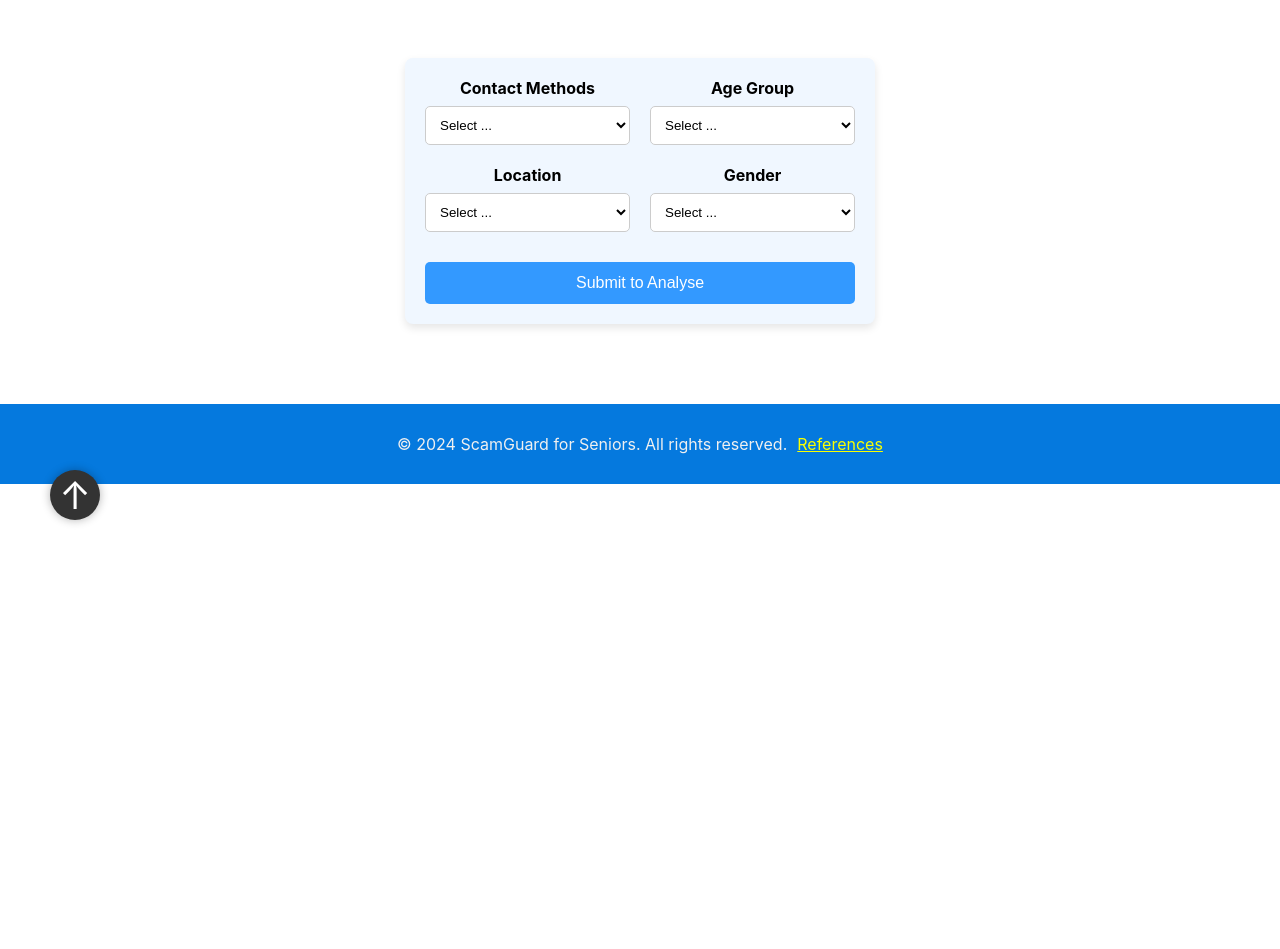
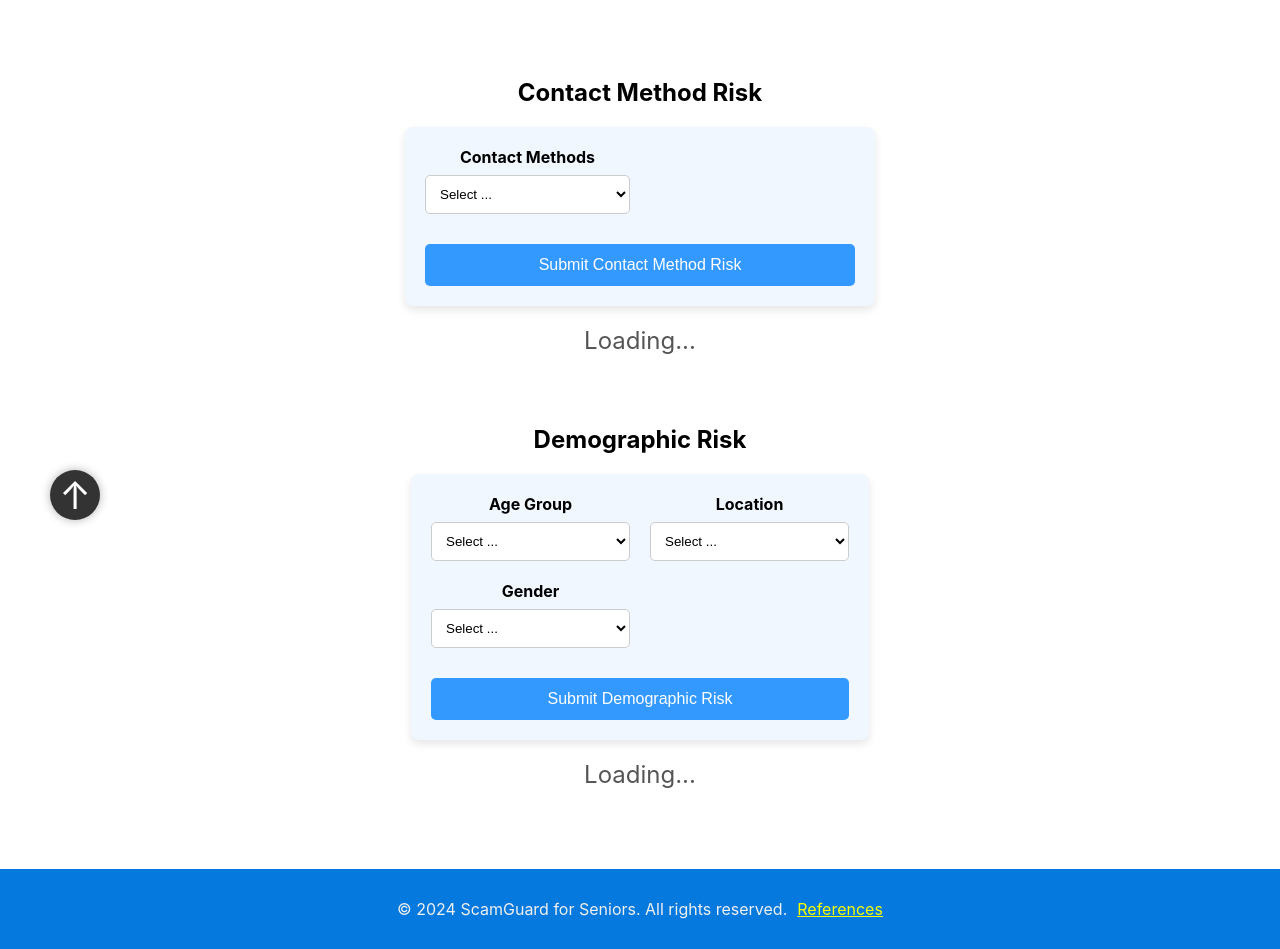
Before and after one commit to YQiZhu/ScamGuard, a React (Create React App) app in the folder scamguard_react/: page /riskAssessment in a window 1280 px wide. Shown: the part 240-1189 px from the top of the page. Before the commit the page ends 800 px from the top, so only its background shows below. Built offline with nearby package versions, Linux system fonts and the light colour scheme.

Commit message:
Update connection between frond and back end for Risk Assessment Page

```diff
--- a/scamguard_react/src/RiskAssessmentPage.css
+++ b/scamguard_react/src/RiskAssessmentPage.css
@@ -24,6 +24,13 @@
     align-items: center;
     margin-top: 20px;
     padding-bottom: 30px;
+}
+
+.loading {
+    font-size: 1.5rem;
+    color: #555;
+    text-align: center;
+    margin-top: 20px;
 }
 
 .risk-form {
--- a/scamguard_react/src/RiskAssessmentPage.js
+++ b/scamguard_react/src/RiskAssessmentPage.js
@@ -5,47 +5,66 @@ import ScamResultsChart from './RiskAssessment/ScamResultsChart';  // Import cha
 
 const RiskAssessmentPage = () => {
 
+    // State for Contact Method form
     const [contactMethod, setContactMethod] = useState('');
+    const [contactMethodData, setContactMethodData] = useState([]);
+    const [isSubmittedContactMethod, setIsSubmittedContactMethod] = useState(false);
+    const [isLoadingContactMethod, setIsLoadingContactMethod] = useState(true);  // To track loading
+
+    // State for Demographic Risk form
     const [gender, setGender] = useState('');
     const [location, setLocation] = useState('');
     const [ageGroup, setAgeGroup] = useState('');
-    const [scamData, setScamData] = useState([]);
-    const [isSubmitted, setIsSubmitted] = useState(false);  // To track form submission
-
+    const [demographicData, setDemographicData] = useState([]);
+    const [isSubmittedDemographic, setIsSubmittedDemographic] = useState(false);
+    const [isLoadingDemographic, setIsLoadingDemographic] = useState(true);  // To track loading
 
     const contactMethods = ['Email', 'Fax', 'Internet', 'Mail', 'Mobile apps', 'Phone call', 'Social media/Online forums', 'Text message'];
     const genders = ['Female', 'Male'];
     const locations = ['Australian Capital Territory', 'New South Wales', 'Northern Territory', 'Queensland', 'South Australia', 'Tasmania', 'Victoria', 'Western Australia'];
     const ageGroups = ['65 and over', 'All Ages'];
 
-    const handleSubmit = (e) => {
+    // Handle Contact Method form submission
+    const handleSubmitContactMethod = (e) => {
         e.preventDefault();
-        setIsSubmitted(true);  // Trigger form submission state
+        setIsSubmittedContactMethod(true);
 
+        // Prepare form data for contact method API
+        const formData = { contact_method: contactMethod };
+
+        // Call the contact method risk API
+        axios.post('https://scamguard.live/api/contact_method_risk/', formData)
+            .then((response) => {
+                setContactMethodData(response.data);
+                setIsLoadingContactMethod(false);
+            })
+            .catch((error) => {
+                console.error('Error fetching Contact Method Risk:', error);
+                setIsLoadingContactMethod(false);
+            });
+    };
+
+    // Handle Demographic Risk form submission
+    const handleSubmitDemographic = (e) => {
+        e.preventDefault();
+        setIsSubmittedDemographic(true);
+
+        // Prepare form data for demographic risk API
         const formData = {
-            contact_method: contactMethod,
             gender: gender,
             location: location,
             age_group: ageGroup,
         };
 
-        // Determine which API to call based on the available inputs
-        let apiUrl = '';
-        if (contactMethod) {
-            apiUrl = 'https://scamguard.live/api/contact_method_risk/';  // For contact method risk
-        } else {
-            apiUrl = 'https://scamguard.live/api/demographic_risk/';  // For demographic risk
-        }
-
-        // Send POST request to Django backend
-        axios.post(apiUrl, formData)
+        // Call the demographic risk API
+        axios.post('https://scamguard.live/api/demographic_risk/', formData)
             .then((response) => {
-                console.log('Analysis Data: ', response.data);
-                // Handle the response and display the chart here
-                setScamData(response.data);
+                setDemographicData(response.data);
+                setIsLoadingDemographic(false);
             })
             .catch((error) => {
-                console.error('There was an error!', error);
+                console.error('Error fetching Demographic Risk:', error);
+                setIsLoadingContactMethod(false);
             });
     };
 
@@ -58,7 +77,9 @@ const RiskAssessmentPage = () => {
 
             <main className="ScamRiskPage">
                 <section className="analysis-form">
-                    <form onSubmit={handleSubmit} className="risk-form">
+                    {/* Contact Method Risk Form */}
+                    <h2>Contact Method Risk</h2>
+                    <form onSubmit={handleSubmitContactMethod} className="risk-form">
                         <div className="form-group">
                             <label>Contact Methods</label>
                             <select onChange={(e) => setContactMethod(e.target.value)} value={contactMethod}>
@@ -68,7 +89,32 @@ const RiskAssessmentPage = () => {
                                 ))}
                             </select>
                         </div>
+                        <button type="submit" className="submit-btn">Submit Contact Method Risk</button>
+                    </form>
 
+                    {isLoadingContactMethod && (
+                        <div className="loading">Loading...</div>  // Display loading sign while data is being fetched
+                    )}
+
+                    {/* Display Contact Method Risk Chart */}
+                    {isSubmittedContactMethod && !isLoadingContactMethod && contactMethodData.length > 0 && (
+                        <section className="scam-chart">
+                            <h3>Contact Method Risk Analysis Results</h3>
+                            <ScamResultsChart data={contactMethodData} />
+                            {contactMethodData.map((scam, index) => (
+                                <div key={index} className="scam-description">
+                                    <p>{scam.text}</p>
+                                    <a href={scam.link} target="_blank" rel="noopener noreferrer">Learn more about this scam</a>
+                                </div>
+                            ))}
+                        </section>
+                    )}
+                </section>
+
+                <section className="analysis-form">
+                    {/* Demographic Risk Form */}
+                    <h2>Demographic Risk</h2>
+                    <form onSubmit={handleSubmitDemographic} className="risk-form">
                         <div className="form-group">
                             <label>Age Group</label>
                             <select onChange={(e) => setAgeGroup(e.target.value)} value={ageGroup}>
@@ -99,15 +145,18 @@ const RiskAssessmentPage = () => {
                             </select>
                         </div>
 
-                        <button type="submit" className="submit-btn">Submit to Analyse</button>
+                        <button type="submit" className="submit-btn">Submit Demographic Risk</button>
                     </form>
-                </section>
 
-                {isSubmitted && scamData.length > 0 && (
+                    {isLoadingDemographic && (
+                        <div className="loading">Loading...</div>  // Display loading sign while data is being fetched
+                    )}
+                    {/* Display Demographic Risk Chart */}
+                    {isSubmittedDemographic && !isLoadingDemographic && demographicData.length > 0 && (
                         <section className="scam-chart">
-                        <h2>Scam Analysis Results</h2>
-                        <ScamResultsChart data={scamData} />
-                        {scamData.map((scam, index) => (
+                            <h3>Demographic Risk Analysis Results</h3>
+                            <ScamResultsChart data={demographicData} />
+                            {demographicData.map((scam, index) => (
                                 <div key={index} className="scam-description">
                                     <p>{scam.text}</p>
                                     <a href={scam.link} target="_blank" rel="noopener noreferrer">Learn more about this scam</a>
@@ -115,7 +164,9 @@ const RiskAssessmentPage = () => {
                             ))}
                         </section>
                     )}
+                </section>
             </main>
+
         </div>
     );
 };
```
Also changed, not shown: 2 other files (tests, documents, lock files or other folders). Lines whose indentation alone changed are shown as unchanged.
